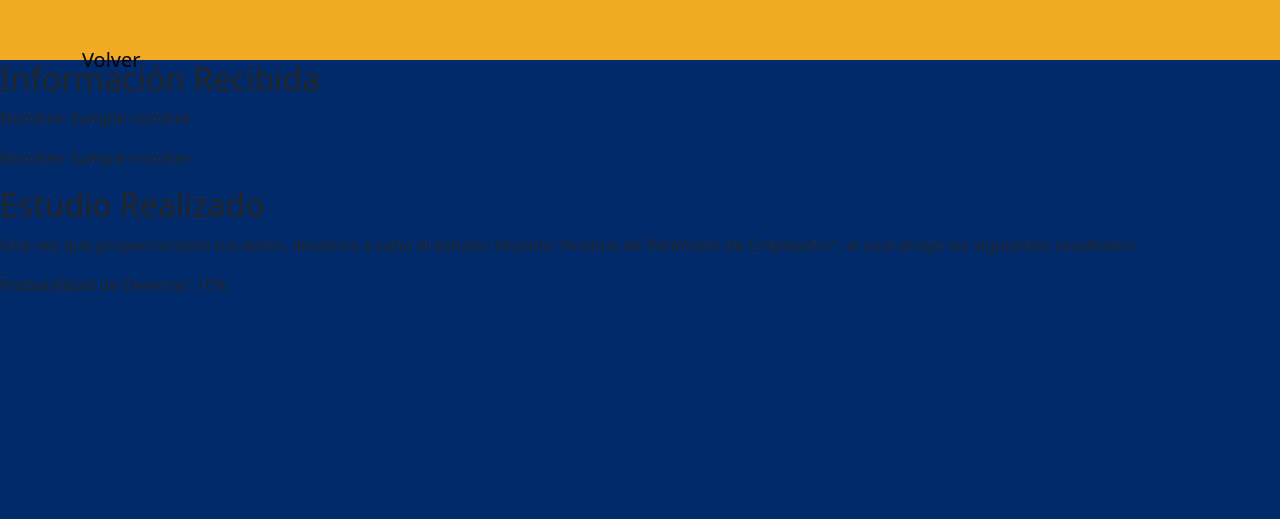
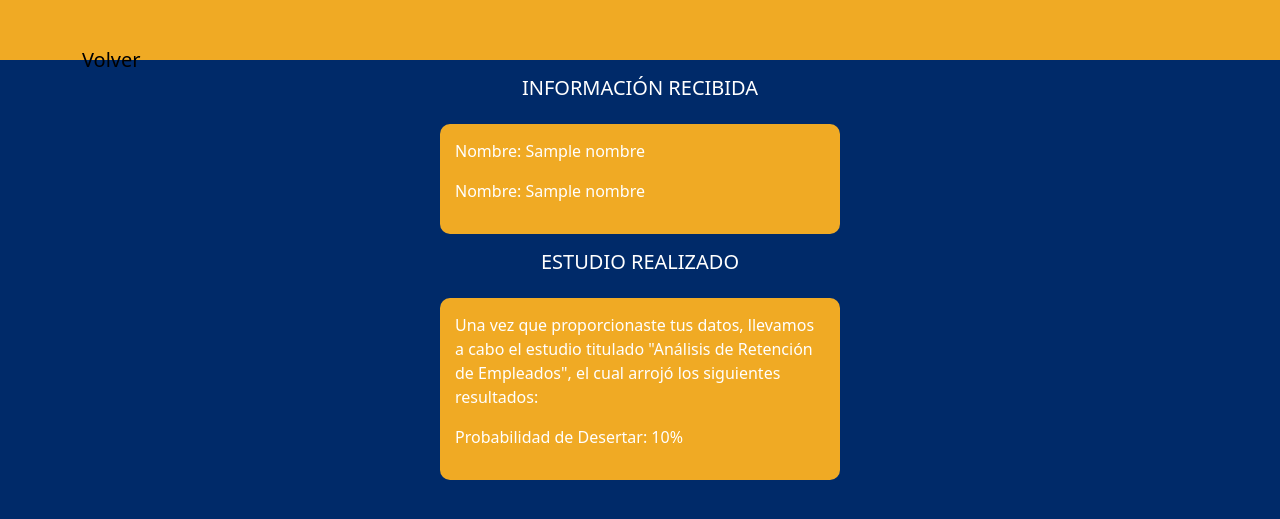
Before and after one commit to Mechaz123/Analisis-de-Datos, a Flask app: template templates/resultado.html in a window 1280 px wide. Shown: the top 519 px of the page. Run offline with Flask 3, Linux system fonts and the light colour scheme; the template is opened without the code that fills it: most values are stand-ins (such as "Sample title", 1, 10 or a date in 2020).

Commit message:
Style Form v2.3

```diff
--- a/static/css/style.css
+++ b/static/css/style.css
@@ -65,3 +65,19 @@ nav.navbar.bg-body-tertiary {
     background-color: #F0AA24!important;
     height: 60px;
 }
+.resulttitle {
+    text-align: center;
+    background: #002A69;
+    color: #fff !important;
+    text-transform: uppercase;
+    font-size: 20px;
+    padding: 1rem;
+}
+.divresul{
+    width: 400;
+    margin: auto;
+    background: #F0AA24;
+    border-radius: 10px;
+    padding: 15px;
+    color: white;
+}
--- a/templates/resultado.html
+++ b/templates/resultado.html
@@ -13,15 +13,14 @@
                 <a class="navbar-brand" href="/">Volver</a>
             </div>
         </nav>
-        <h2>Información Recibida</h2>
-        <div>
+        <h2 class="resulttitle">Información Recibida</h2>
+        <div class="divresul">
             <p>Nombre: {{ nombre }}</p>
             <p>Nombre: {{ nombre }}</p>
         </div>
-        <h2>Estudio Realizado</h2>
-        <div>
-            <p>
-                Una vez que proporcionaste tus datos, llevamos a cabo el estudio titulado "Análisis de Retención de Empleados", el cual arrojó los siguientes resultados:</p>
+        <h2 class="resulttitle">Estudio Realizado</h2>
+        <div class="divresul">
+            <p> Una vez que proporcionaste tus datos, llevamos a cabo el estudio titulado "Análisis de Retención de Empleados", el cual arrojó los siguientes resultados:</p>
             <p>Probabilidad de Desertar: {{ resultado[0] * 100 }}%</p>
         </div>
 
```
